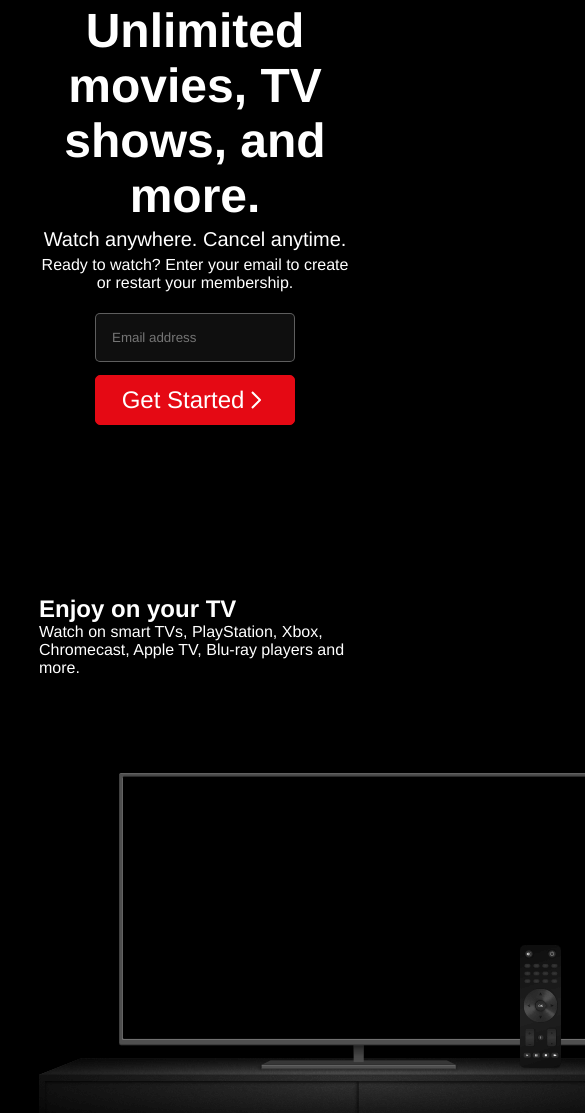
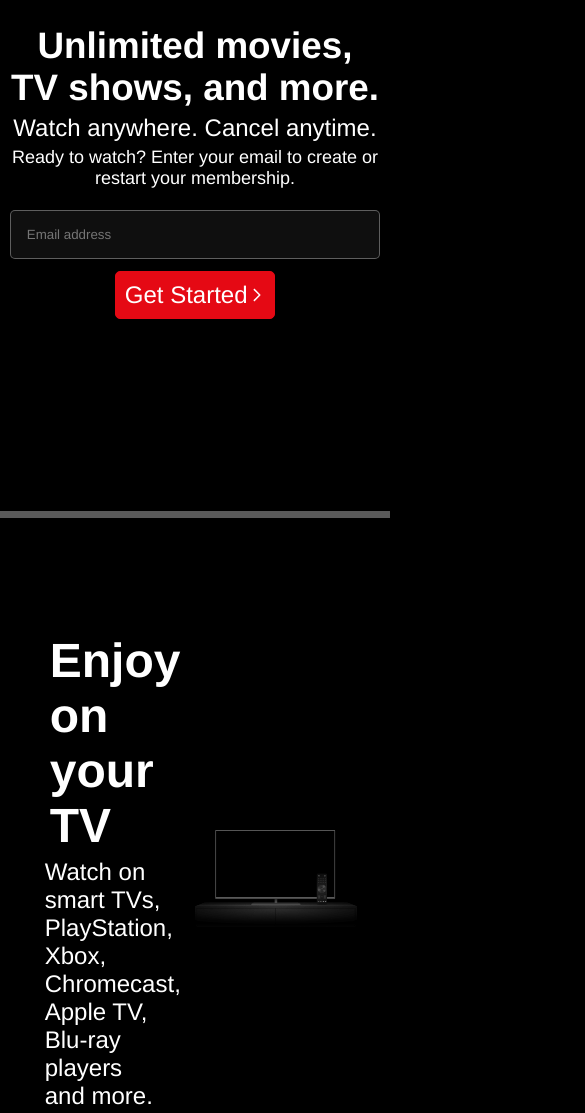
Before and after one commit to razack00/Netflix2023, a plain HTML site: page index.html in a window 390 px wide. Shown: the part 249-1362 px from the top of the page, 585 px wide, since content can reach past the window. Drawn offline with Linux system fonts and the light colour scheme; grey boxes are pictures that could not be loaded.

Commit message:
styled section1

```diff
--- a/styles.css
+++ b/styles.css
@@ -138,3 +138,85 @@ body {
     white-space: nowrap;
     width: 12.5rem;
 }
+
+/* styling section 1 */
+section {
+    border-top:7px solid var(--input-border-color) ;
+}
+.nf-section1 {
+    display: flex;
+    justify-content: center;
+    align-items: center;
+    padding: 80px 5px;
+}
+
+.col1 {
+    padding: 30px
+}
+
+ .col1 p {
+    font-size: var(--subtitle-fs);
+}
+
+.col1 h2 {
+    padding: 5px;
+    font-size: var(--title-fs);
+}
+
+.col1, .col2 {
+    width: 50%;
+}
+.nf-video {
+    width: 100%;
+    position: relative;
+    height: auto;
+}
+
+.nf-video img {
+    width: 90%;
+}
+
+.nf-video video {
+    position: absolute;
+    top: 60px;;
+    left: 50px;
+    width: 69%;
+    z-index: -1;
+}
+
+@media only screen and (max-width: 962px) {
+    .nf-hero-main-title {
+        font-size: var(--title-mb-fs);
+        font-weight: var(--title-mb-fw);
+    }
+
+    .nf-hero-main-subtitle {
+        font-size: var(--subtitle-mb-fs);
+    }
+
+    .nf-hero-main-text {
+        font-size: var(--text-mb-fs);
+    }
+
+    .nf-hero {
+        height: 90vh;
+    }
+    .container {
+        width: 95%;
+    }
+}
+
+@media only screen and (max-width: 636px) {
+    .nf-hero-main-form {
+        width: 100%;
+    }
+
+    .nf-hero-main-form-input{
+        min-width: 100%
+    }
+
+    .nf-hero-main-form-btn {
+        width: 10rem;
+        padding: 0.55rem;
+    }
+}
```
